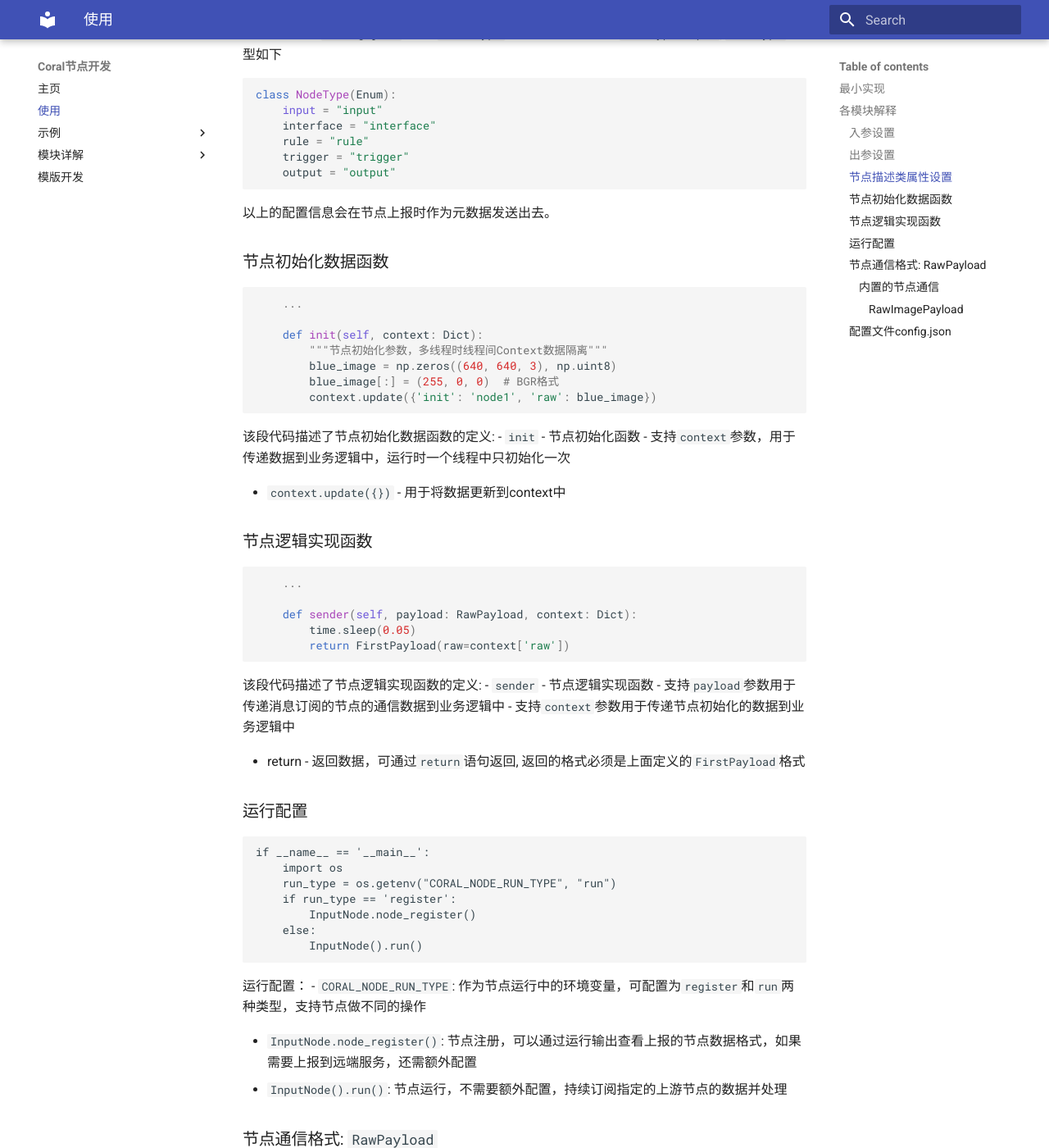
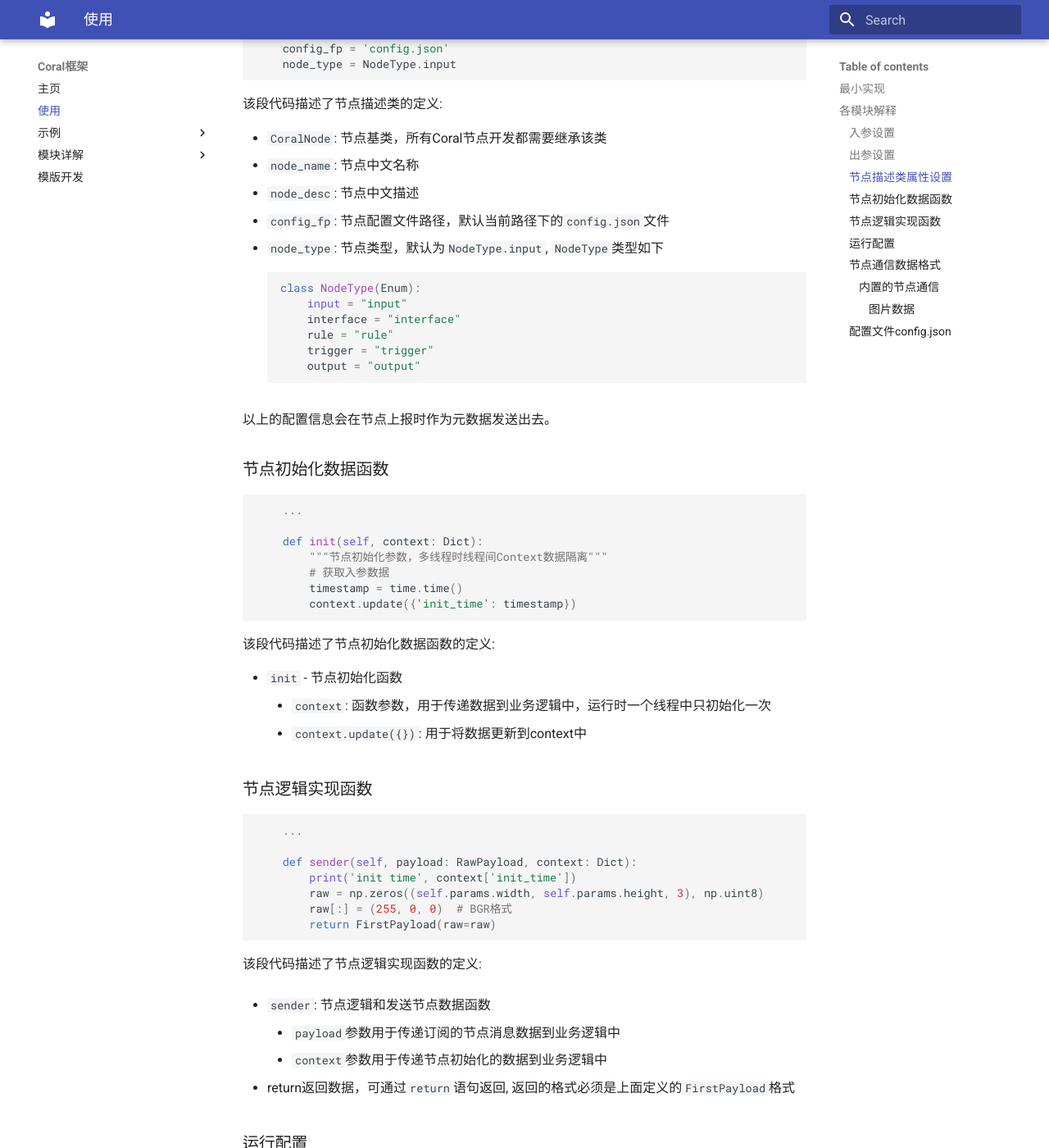
Before and after one commit to EdgeGalaxy/coral, an MkDocs documentation site: the page built from docs/develop.md, in a window 1280 px wide and 1400 px high, scrolled down 2581 px. Shown: the whole window at 82% size. Built offline with MkDocs 1.6.1 and Material for MkDocs 9.7.7, drawn with Linux system fonts in a browser that asks for light colours; some of the changed text lies outside the part shown.

Commit message:
feat: 添加各不同类型节点操作的文档

````diff
--- a/docs/develop.md
+++ b/docs/develop.md
@@ -38,13 +38,15 @@
 
     def init(self, context: Dict):
         """节点初始化参数，多线程时线程间Context数据隔离"""
-        blue_image = np.zeros((640, 640, 3), np.uint8)
-        blue_image[:] = (255, 0, 0)  # BGR格式
-        context.update({'init': 'node1', 'raw': blue_image})
+        # 获取入参数据
+        timestamp = time.time()
+        context.update({'init_time': timestamp})
 
     def sender(self, payload: RawPayload, context: Dict):
-        time.sleep(0.05)
-        return FirstPayload(raw=context['raw'])
+        print('init time', context['init_time'])
+        raw = np.zeros((self.params.width, self.params.height, 3), np.uint8)
+        raw[:] = (255, 0, 0)  # BGR格式
+        return FirstPayload(raw=raw)
 
 
 if __name__ == '__main__':
@@ -61,10 +63,10 @@
 
 ```json
 {
-    "node_id": "node1",
+    "node_id": "input_node",
     "meta": {
         "sender": {
-            "node_id": "node1"
+            "node_id": "input_node"
         }
     },
     "params": {
@@ -89,11 +91,12 @@
 ```
 
 该段代码描述了入参的定义
-- `PTManager.register()` - 注册入参到入参管理器中
-- `BaseParamsModel` - 最基础的入参模型，需要入参模型均继承该类
+
+- `PTManager.register()`: 注册入参到入参管理器中
+- `BaseParamsModel`: 最基础的入参模型，需要入参模型均继承该类
 
 
-基于以上的装饰器和继承后，可以将入参交由Coral管理，程序会在运行时校验入参数据以及元数据上报时注册正确的入参格式和默认值。
+基于以上的装饰器和类继承后，可以将入参交由CoralNode管理，程序会在运行时校验入参数据以及元数据上报时注册正确的入参格式和默认值。
 
 
 ### 出参设置
@@ -103,8 +106,9 @@
 ```
 
 该段代码描述了节点出参的定义
-- `RTManager.register()` - 注册出参到出参管理器中
-- `FirstPayload` - 作为第一个数据输入节点的返回类, 定义如下:
+
+- `RTManager.register()`: 注册出参到出参管理器中
+- `FirstPayload`: 作为第一个数据输入节点的返回类, 定义如下:
 
 ```python
 class FirstPayload(ReturnPayload):
@@ -129,12 +133,12 @@
 ```
 
 该段代码描述了节点描述类的定义:
-- `CoralNode` - 节点基类，所有Coral节点开发都需要继承该类
-- `node_name` - 节点中文名称
-- `node_desc` - 节点中文描述
-- `config_fp` - 节点配置文件路径，默认当前路径下的`config.json`文件
-- `node_type` - 节点类型，默认为`NodeType.input`, `NodeType`类型如下
 
+- `CoralNode`: 节点基类，所有Coral节点开发都需要继承该类
+- `node_name`: 节点中文名称
+- `node_desc`: 节点中文描述
+- `config_fp`: 节点配置文件路径，默认当前路径下的`config.json`文件
+- `node_type`: 节点类型，默认为`NodeType.input`, `NodeType`类型如下
 ```python
 class NodeType(Enum):
     input = "input"
@@ -153,32 +157,35 @@
 
     def init(self, context: Dict):
         """节点初始化参数，多线程时线程间Context数据隔离"""
-        blue_image = np.zeros((640, 640, 3), np.uint8)
-        blue_image[:] = (255, 0, 0)  # BGR格式
-        context.update({'init': 'node1', 'raw': blue_image})
+        # 获取入参数据
+        timestamp = time.time()
+        context.update({'init_time': timestamp})
 ```
 
 该段代码描述了节点初始化数据函数的定义:
+
 - `init` - 节点初始化函数
-    - 支持`context`参数，用于传递数据到业务逻辑中，运行时一个线程中只初始化一次
-
-- `context.update({})` - 用于将数据更新到context中
+    - `context`: 函数参数，用于传递数据到业务逻辑中，运行时一个线程中只初始化一次
+    - `context.update({})`: 用于将数据更新到context中
 
 ### 节点逻辑实现函数
 ```python
     ...
 
     def sender(self, payload: RawPayload, context: Dict):
-        time.sleep(0.05)
-        return FirstPayload(raw=context['raw'])
+        print('init time', context['init_time'])
+        raw = np.zeros((self.params.width, self.params.height, 3), np.uint8)
+        raw[:] = (255, 0, 0)  # BGR格式
+        return FirstPayload(raw=raw)
 ```
 
 该段代码描述了节点逻辑实现函数的定义:
-- `sender` - 节点逻辑实现函数
-    - 支持`payload`参数用于传递消息订阅的节点的通信数据到业务逻辑中
-    - 支持`context`参数用于传递节点初始化的数据到业务逻辑中
 
-- return - 返回数据，可通过`return`语句返回, 返回的格式必须是上面定义的`FirstPayload`格式
+- `sender`: 节点逻辑和发送节点数据函数
+    - `payload`参数用于传递订阅的节点消息数据到业务逻辑中
+    - `context`参数用于传递节点初始化的数据到业务逻辑中
+
+- return返回数据，可通过`return`语句返回, 返回的格式必须是上面定义的`FirstPayload`格式
 
 
 ### 运行配置
@@ -193,13 +200,14 @@
 ```
 
 运行配置：
+
 - `CORAL_NODE_RUN_TYPE`: 作为节点运行中的环境变量，可配置为`register`和`run`两种类型，支持节点做不同的操作
 
 - `InputNode.node_register()`: 节点注册，可以通过运行输出查看上报的节点数据格式，如果需要上报到远端服务，还需额外配置
 - `InputNode().run()`: 节点运行，不需要额外配置，持续订阅指定的上游节点的数据并处理
 
 
-### 节点通信格式: `RawPayload`
+### 节点通信数据格式
 
 `RawPayload` 作为节点间通信的基础的数据格式，定义如下:
 ```python
@@ -229,7 +238,7 @@
 
 #### 内置的节点通信
 
-##### `RawImagePayload`
+##### 图片数据
 
 ```python
 @DTManager.register("RawImage")
@@ -254,20 +263,21 @@
 ```
 
 图片数据通信类定义：
-- `DTManager.register`: 注册节点类型
+
+- `DTManager.register("RawImage")`: 注册节点类型
     - `RawImage`: 图片类数据对外的ID，默认的通信类型。在`config.json`中可配置节点出入参类型
 
-- `check_raw_data`: 校验输入的数据是否图片格式符合规范
+- `check_raw_data`: 校验输入的数据是否符合规范图片格式
 
 
 ### 配置文件`config.json`
 
 ```json
 {
-    "node_id": "node1",
+    "node_id": "input_node",
     "meta": {
         "sender": {
-            "node_id": "node1"
+            "node_id": "input_node"
         }
     },
     "params": {
@@ -278,7 +288,8 @@
 ```
 
 配置文件最小版配置:
+
 - `node_id`: 当前节点的ID，需要不能与其他节点同名
-- `meta`: 当前节点通信模式的元数据
+- `meta`: 节点通信的元数据
     - `sender`: 发送者的元数据
 - `params`: 当前节点的入参
--- /dev/null
+++ b/docs/examples/common.md
@@ -0,0 +1,60 @@
+
+## 开发配置
+
+### 代码配置
+
+> 返回类: 需要继承`ReturnPayloadWithTS`返回类
+
+开发过程中需要的配置:
+
+```python
+...
+
+
+@RTManager.register()
+class CommonReturnPayload(ReturnPayloadWithTS):
+    height: int
+
+
+class CommonNode(CoralNode):
+
+    ...
+
+    def sender(self, payload: RawPayload, context: Dict) -> CommonReturnPayload:
+        return CommonReturnPayload(height=100)
+
+```
+
+### 配置文件
+
+```json
+{
+    "node_id": "common_node",
+    "meta": {
+        "receivers": [{
+            "node_id": "interface_node"
+        }],
+        "sender": {
+            "node_id": "common_node",
+            "raw_type": "RawImage"
+        }
+    },
+    "params": {
+        "height": 100
+    }
+}
+```
+
+
+## 内置节点返回类
+
+该类为内置的返回子类，一般被外部继承使用，作为返回类的基类
+
+```python
+class ReturnPayloadWithTS(ReturnPayload):
+    """
+    带时间戳的节点返回基类
+    """
+
+    timestamp: float = Field(default_factory=time.time)
+```
--- /dev/null
+++ b/docs/examples/input.md
@@ -0,0 +1,61 @@
+
+
+
+## 开发配置
+
+
+### 代码配置
+> 返回类: 采用内置的`FirstPayload`类
+
+开发过程中需要的配置:
+
+
+```python
+...
+
+
+# 注册FirstPayload作为ReturnPayload
+RTManager.register()(FirstPayload)
+
+
+class InputNode(CoralNode):
+
+    ...
+
+    def sender(self, payload: dict, context: dict) -> FirstPayload:
+        raw = np.zeros((640, 640, 3), np.uint8)
+        raw[:] = (255, 0, 0)  # BGR格式
+        return FirstPayload(raw=raw)
+```
+
+
+### 配置文件
+
+作为输入节点，通信的元数据中必须包含 `sender` 信息，无需设置 `receivers` 的信息:
+```json
+{
+    "node_id": "input_node",
+    "meta": {
+        "sender": {
+            "node_id": "input_node"
+        }
+    },
+    "params": {
+        "width": 640,
+        "height": 640
+    }
+}
+
+```
+
+## 内置节点返回类
+
+采用内置的 `FirstPayload` 作为返回格式，需要传入 `raw` 数据, `FirstPayload` 内部格式定义如下:
+```python
+class FirstPayload(ReturnPayload):
+    """
+    输入节点返回类
+    """
+
+    raw: Union[CoralIntNdarray, str]
+```
--- /dev/null
+++ b/docs/examples/interface.md
@@ -0,0 +1,116 @@
+
+## 开发配置
+
+### 代码配置
+> 返回类: 采用内置的`ObjectsPayload`类
+
+开发过程中需要的配置:
+
+```python
+...
+
+# 注册ObjectsPayload作为ReturnPayload
+RTManager.register()(ObjectsPayload)
+
+
+class InterfaceNode(CoralNode):
+
+    ...
+
+    def sender(self, payload: dict, context: dict) -> ObjectsPayload:
+        objects = [ObjectPayload(**{
+            "class_id": 1,
+            "label": "person",
+            "prob": 0.9,
+            "box": Box(x1=0, y1=0, x2=100, y2=100)
+        })]
+        return ObjectsPayload(mode=InterfaceMode.APPEND, objects=objects)
+```
+
+
+
+### 配置文件
+
+作为推理节点，通信的元数据中必须包含 `sender` 和 `receivers` 的信息, 接收上游数据并返回:
+```json
+{
+    "node_id": "interface_node",
+    "meta": {
+        "receivers": [
+            {
+                "node_id": "input_node"
+            }
+        ],
+        "sender":
+            {
+                "node_id": "interface_node",
+                "raw_type": "RawImage"
+            }
+    },
+    "params": {
+        "weight_fp": "https://xxx/weights.onnx",
+    }
+}
+
+```
+
+## 内置节点返回类
+
+采用内置的 `ObjectsPayload` 返回类, 每个类必须是 `ObjectPayload` 的模型类, 类定义如下:
+
+```python
+class InterfaceMode(Enum):
+    APPEND = "append"
+    OVERWRITE = "overwrite"
+
+
+class ObjectsPayload(BaseInterfacePayload):
+    """
+    Yolo推理返回类
+    """
+
+    mode: InterfaceMode
+    objects: Union[List[ObjectPayload], NoneType] = None
+```
+
+- `mode`: 推理数据与上层订阅的数据如何合并的模式
+    - `APPEND`: 追加模式，若`RawPaylod`的`objects`中存在数据，则追加
+    - `OVERWRITE`: 覆盖模式，直接完全覆盖`RawPaylod`的`objects`中的数据
+- `objects`: 推理结果列表, 每个元素都是`ObjectPayload`
+
+
+```python
+class Box(CoralBaseModel):
+    """
+    坐标点
+    """
+
+    x1: int
+    y1: int
+    x2: int
+    y2: int
+
+
+class ObjectPayload(BaseInterfaceItemPayload):
+    """
+    Yolo推理任务单项结果
+    """
+
+    id: Optional[Union[int, NoneType]] = None
+    label: str
+    class_id: int
+    prob: float
+    box: Optional[Union[Box, NoneType]] = None
+    objects: Optional[Union[List["ObjectPayload"], NoneType]] = None
+```
+
+- `id`: 非必填参数，用于标识对象的id
+- `label`: 对象类别
+- `class_id`: 对象类别id
+- `prob`: 对象置信度
+- `box`: 对象框
+    - `x1`: 左上角x坐标
+    - `y1`: 左上角y坐标
+    - `x2`: 右下角x坐标
+    - `y2`: 右下角y坐标
+- `objects`: 对象列表
--- /dev/null
+++ b/docs/examples/performance.md
@@ -0,0 +1,58 @@
+
+
+## 多线程加速节点处理效率
+
+适用于:
+
+1. 当前节点业务处理耗时
+2. 一帧帧数据间没有前后关联
+3. 服务器资源可负荷多线程资源消耗
+
+
+开发注意事项:
+
+- 因为采用多线程模式处理，因此线程隔离的数据需要在`init`函数中初始化
+
+
+**配置**
+> 只需在配置文件`config.json`中添加参数即可
+
+```json
+{
+    "process": {
+        "enable_parallel": true,
+        "count": 5,
+        "max_qsize": 180
+    }
+}
+```
+
+- `process`: 系统参数设定，默认单线程
+    - `enable_parallel`: 是否开启多线程
+    - `count`: 多线程数量
+    - `max_qsize`: 多线程等待队列的最大长度
+
+
+## 内存零拷贝加速节点通信延迟
+
+适用于:
+
+- 节点间传输的数据比较大
+- 仅限`RawPayload`中的`raw`数据零拷贝
+- 多个关联节点同时开启时，内存中的数据会持续存在
+- 需要多个节点共享`/dev/shm`路径
+
+
+**配置**
+> 只需在配置文件`config.json`中添加参数即可
+
+```json
+{
+    "generic": {
+        "enable_shared_memory": true
+    }
+}
+```
+
+- `generic`: 节点通用参数，默认本地测试关闭
+    - `enable_shared_memory`: 是否开启内存零拷贝
--- /dev/null
+++ b/docs/template.md
@@ -0,0 +1,27 @@
+
+## 使用
+> 采用`cookiecutter`实现的模板代码，可一键运行
+
+```shell
+# 安装运行包
+pip install cookiecutter
+
+
+# 生成模板
+cookiecutter https://github.com/EdgeGalaxy/CoralNodeTemplate.git
+```
+
+
+## 运行设置参数
+
+- `node_name`: 节点名称
+- `node_slug`: 节点文件夹名，一般采用默认值
+- `node_desc`: 节点描述
+- `node_cls`: 节点类名
+- `node_type`: 节点类型
+    - `input`: 数据生产节点
+    - `interface`: 推理节点
+    - `rule`: 规则节点
+    - `trigger`: 逻辑触发节点
+    - `output`: 数据输出节点
+- `receiver_node`: 接收节点, 非`input`节点时必填
--- a/mkdocs.yml
+++ b/mkdocs.yml
@@ -1,4 +1,4 @@
-site_name: Coral节点开发
+site_name: Coral框架
 theme:
   name: material
 
@@ -6,6 +6,7 @@
   - 主页: "index.md"
   - 使用: "develop.md"
   - 示例:
+    - 节点类型: "examples/node_type.md"
     - 输入节点: "examples/input.md"
     - 推理节点: "examples/interface.md"
     - 通用节点: "examples/common.md"
@@ -14,6 +15,7 @@
     - 入参模块: "modules/params.md"
     - 出参模块: "modules/results.md"
     - 通信模块: "modules/communication.md"
+    - 监控模块: "modules/monitoring.md"
     - 通用模块: "modules/common.md"
   - 模版开发: "template.md"
 
````
Also changed, not shown: other parts of docs/develop.md (+3 -2 lines), docs/examples/node_type.md (added, +8 -0 lines).
